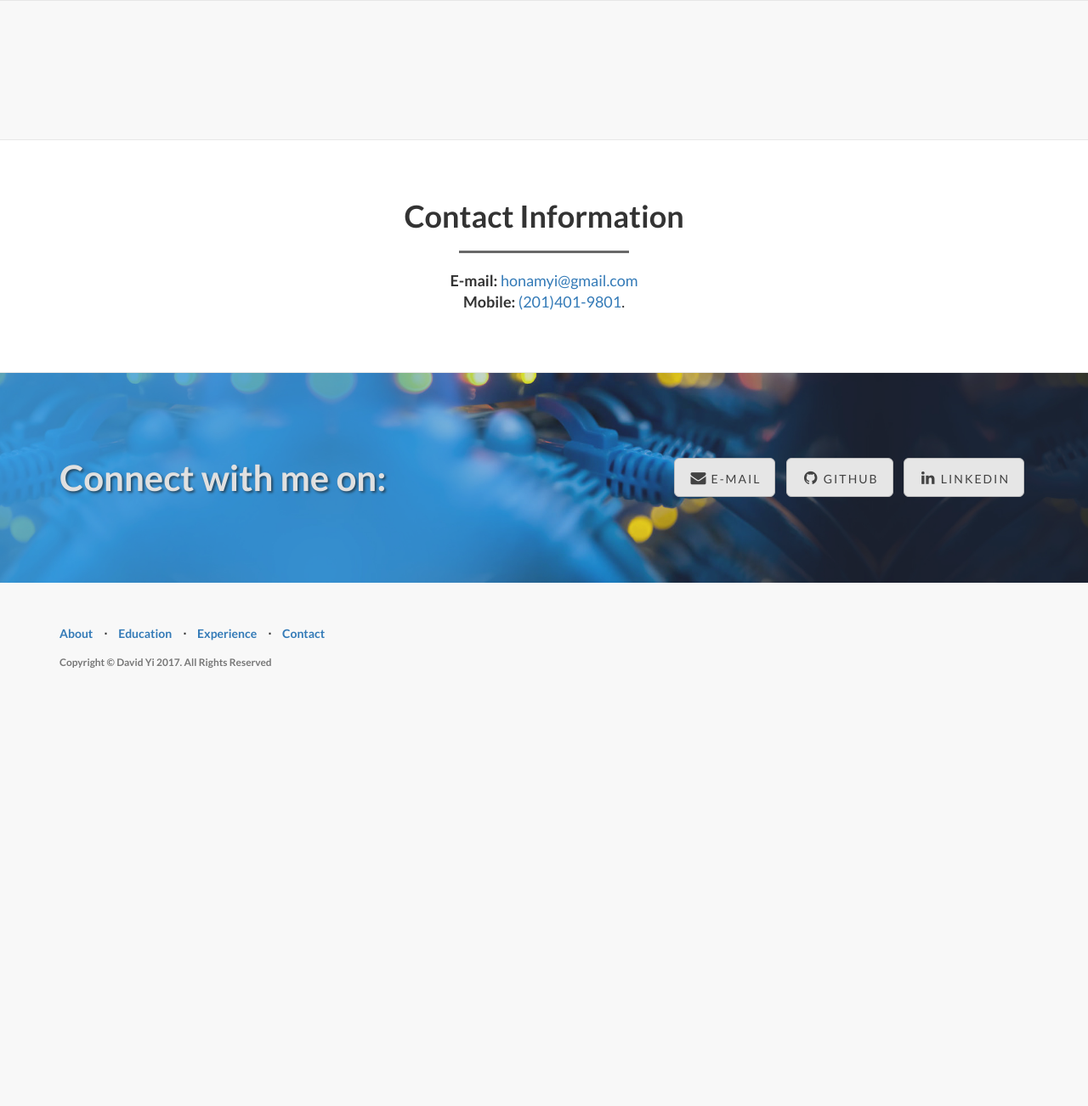
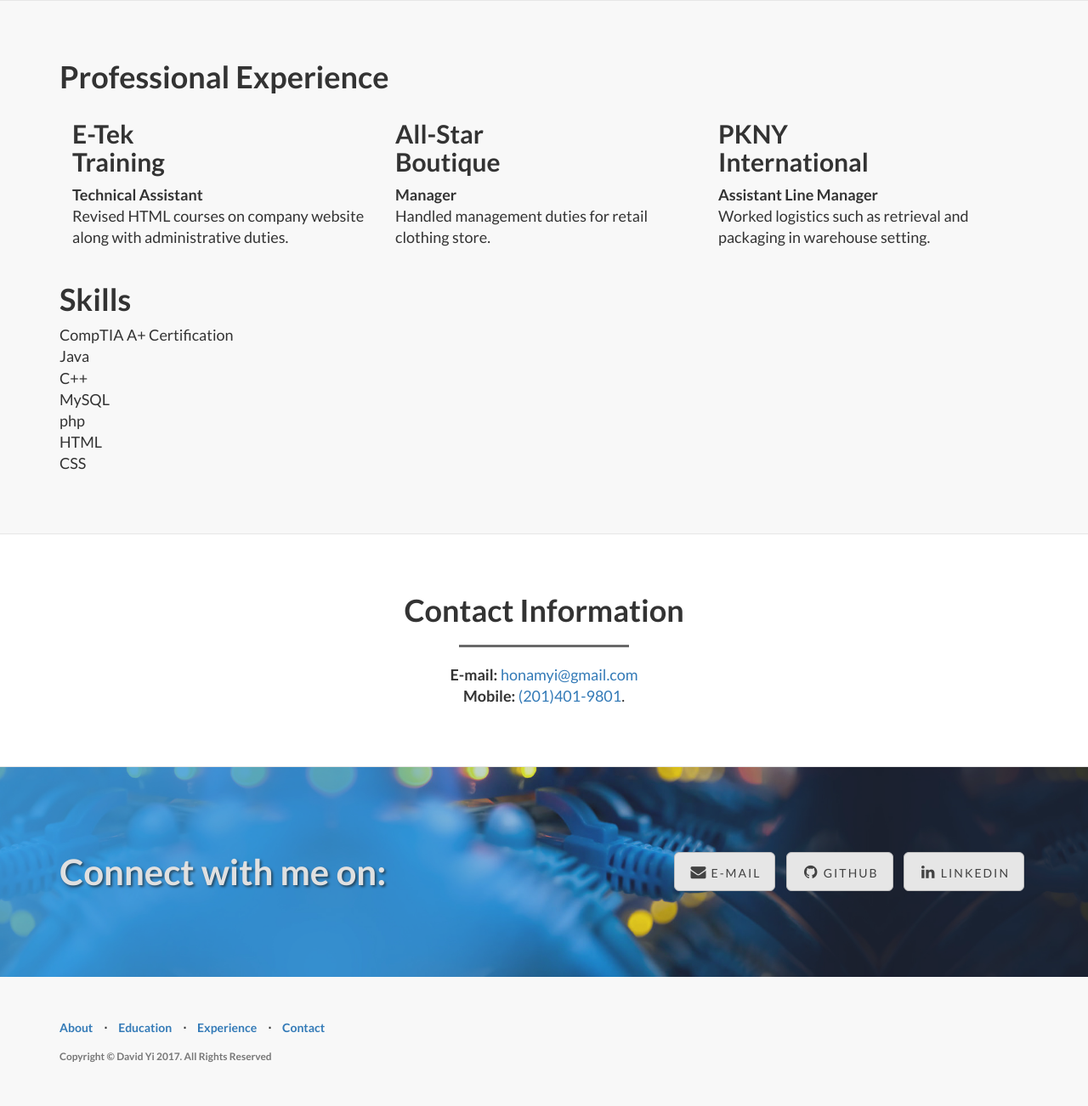
Before and after one commit to dy89/is219s17Yi-P1, a PHP site: page /index.html in a window 1280 px wide. Shown: the part 1501-2803 px from the top of the page at 85% size. Before the commit the page ends 2288 px from the top, so only its background shows below. Run offline with PHP 8.4, Linux system fonts and the light colour scheme.

Commit message:
Add Experience and Skills text content

```diff
--- a/css/landing-page.css
+++ b/css/landing-page.css
@@ -116,6 +116,7 @@ h6 {
     float: center;
     width: 200px;
     border-top: 3px solid #696969;
+    font-family: "aw-conqueror-didot";
 }
 .banner {
     padding: 100px 0;
--- a/index.html
+++ b/index.html
@@ -153,10 +153,30 @@
         <div class ="container">
 
             <div class ="row">
-                <div class="col-lg-5 col-sm-pull-6 col-sm-6">
-                    <h2>Experience</h2>
+                <div class="col-lg-12">
+                    <h1>Professional Experience</h1>
+                    <div class="col-md-4">
+                        <h2>E-Tek<br>Training</h2>
+                        <p class ="lead"><b>Technical Assistant</b><br>Revised HTML courses on company website along with administrative duties.
+                        </p>
+                    </div>
+                    <div class="col-md-4">
+                        <h2>All-Star<br>Boutique</h2>
+                        <p class="lead"><b>Manager</b><br>Handled management duties for retail clothing store.
+                        </p>
+                    </div>
+                    <div class="col-md-4">
+                        <h2>PKNY<br>International</h2>
+                        <p class ="lead"> <b>Assistant Line Manager</b><br> Worked logistics such as retrieval and packaging in warehouse setting.
+                        </p>
+                    </div>
                 </div>
+                    <div class="col-lg-12">
+                        <h1>Skills</h1>
+                        <p class="lead">CompTIA A+ Certification <br>Java <br>C++ <br>MySQL <br>php <br>HTML <br> CSS<br></p>
+                    </div>
             </div>
+
         </div>
     </div>
 
```
